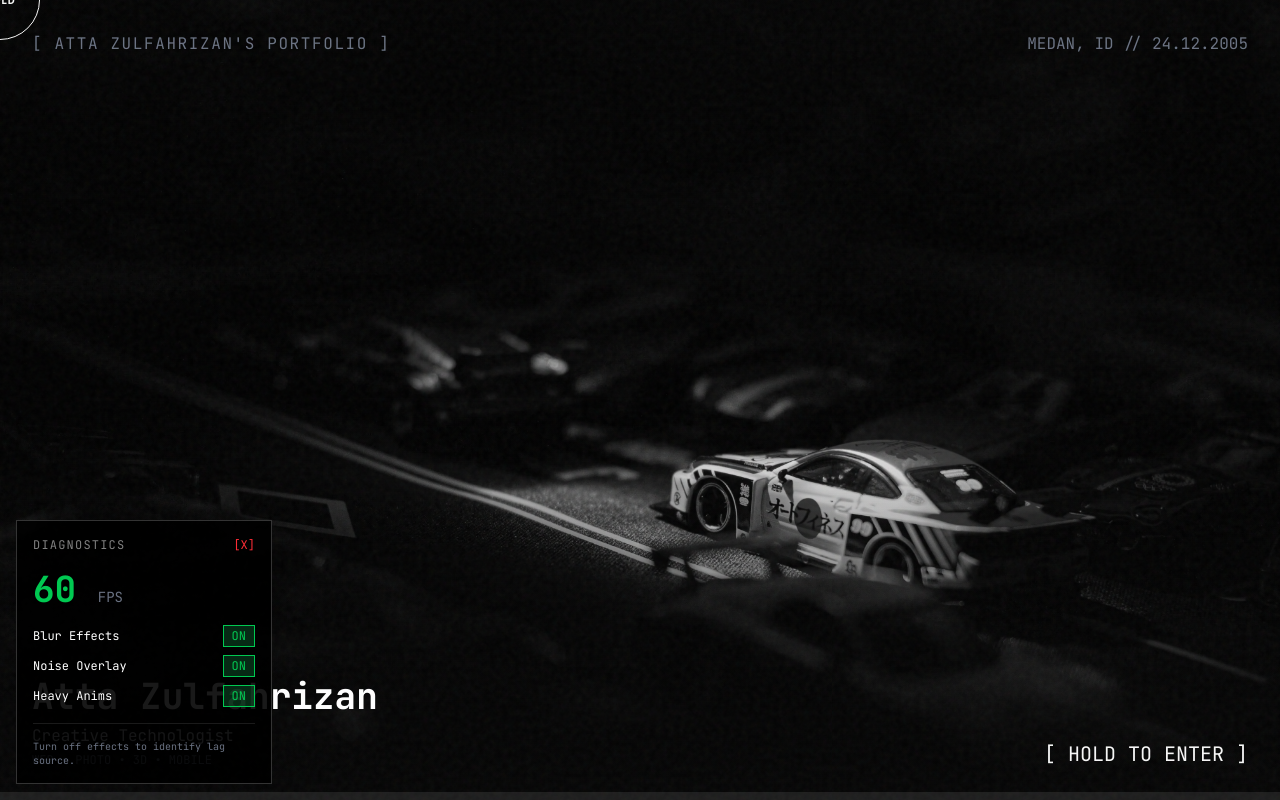
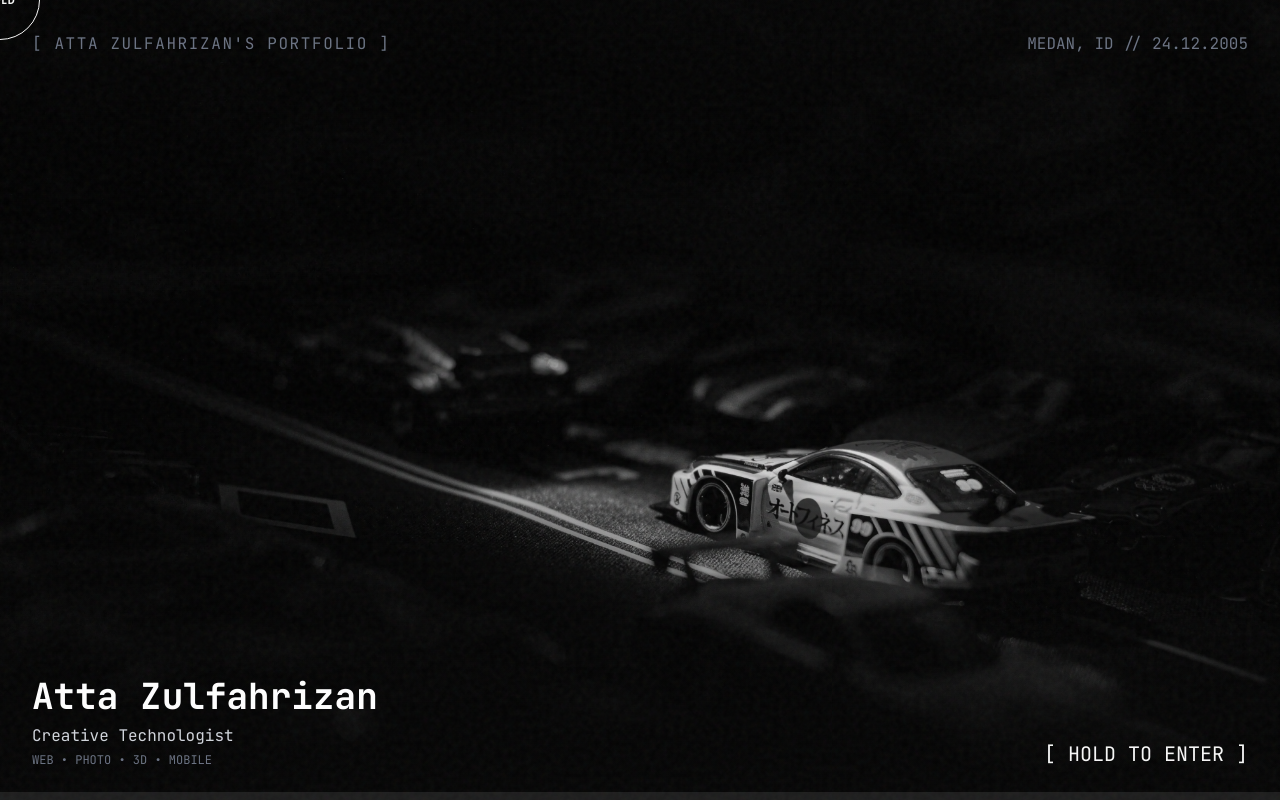
Before and after one commit to walahow/portofolio, a Next.js app: page / in a window 1280 px wide. Built offline with nearby package versions, Linux system fonts and the light colour scheme.

Commit message:
thype shyte

```diff
--- a/app/page.tsx
+++ b/app/page.tsx
@@ -4,7 +4,7 @@
 import HeroGate from "@/components/HeroGate";
 import ProjectGallery from "@/components/ProjectGallery";
 import Preloader from "@/components/Preloader";
-import DebugStats from "@/components/DebugStats"; // [NEW]
+// import DebugStats from "@/components/DebugStats"; // [REMOVED]
 import { AnimatePresence, motion } from "framer-motion";
 import { useTimerStore } from "@/store/useTimerStore";
 import { useState } from "react";
@@ -28,7 +28,7 @@ export default function Home() {
 
   return (
     <main className="min-h-screen">
-      <DebugStats /> {/* [NEW] Performance HUD */}
+      {/* DebugStats Removed */}
 
       <AnimatePresence mode="wait">
         {isLoading ? (
```
